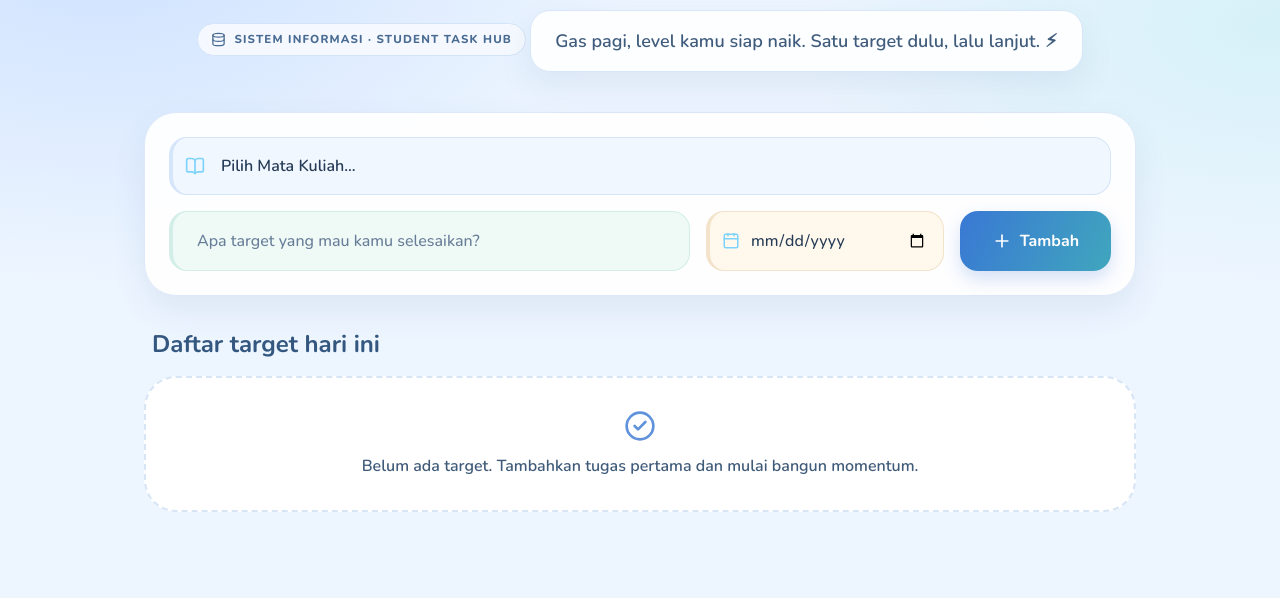
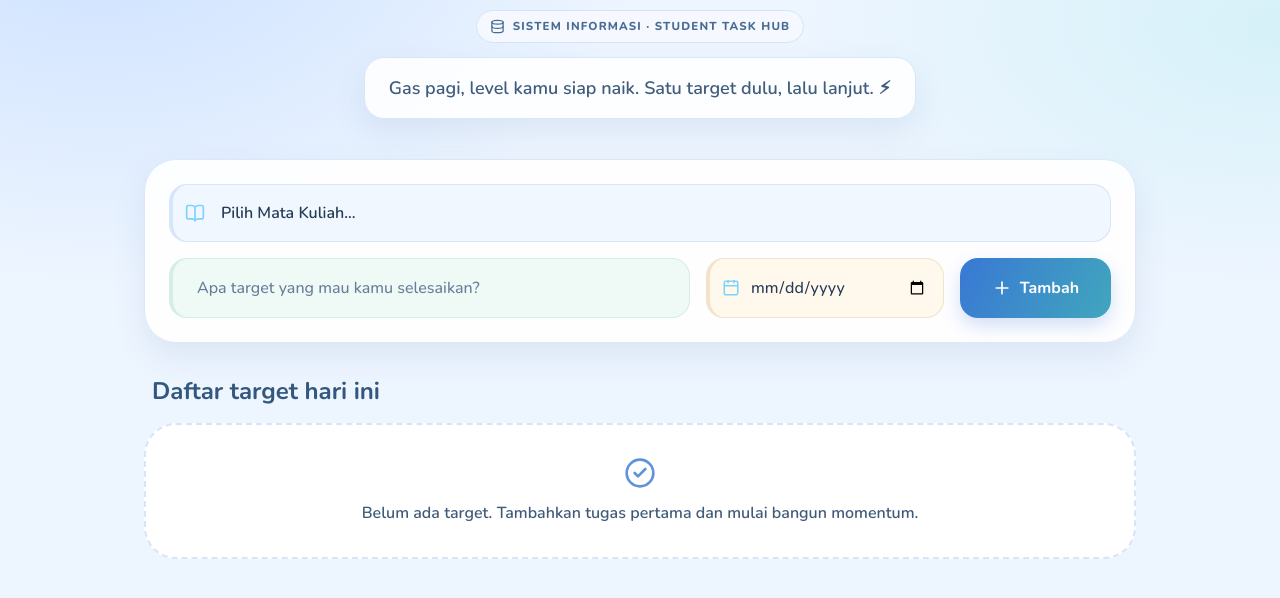
Before and after one commit to amzahaja67-nox/pengingat_tugas, a plain HTML site: page index.html in a window 1280 px wide. Shown: the part 86-684 px from the top of the page. Drawn offline with nearby package versions, Linux system fonts and the light colour scheme.

Commit message:
update tampilan

```diff
--- a/styles.css
+++ b/styles.css
@@ -234,6 +234,19 @@
       color: #3978d4;
     }
 
+    .page-shell > .mb-10.text-center {
+      display: flex;
+      flex-direction: column;
+      align-items: center;
+      text-align: center;
+    }
+
+    #encouragementText {
+      align-self: center;
+      max-width: 100%;
+      text-align: center;
+    }
+
     .add-task-button {
       color: #fff !important;
       background: linear-gradient(115deg, #3978d4, #40a6bd) !important;
```
